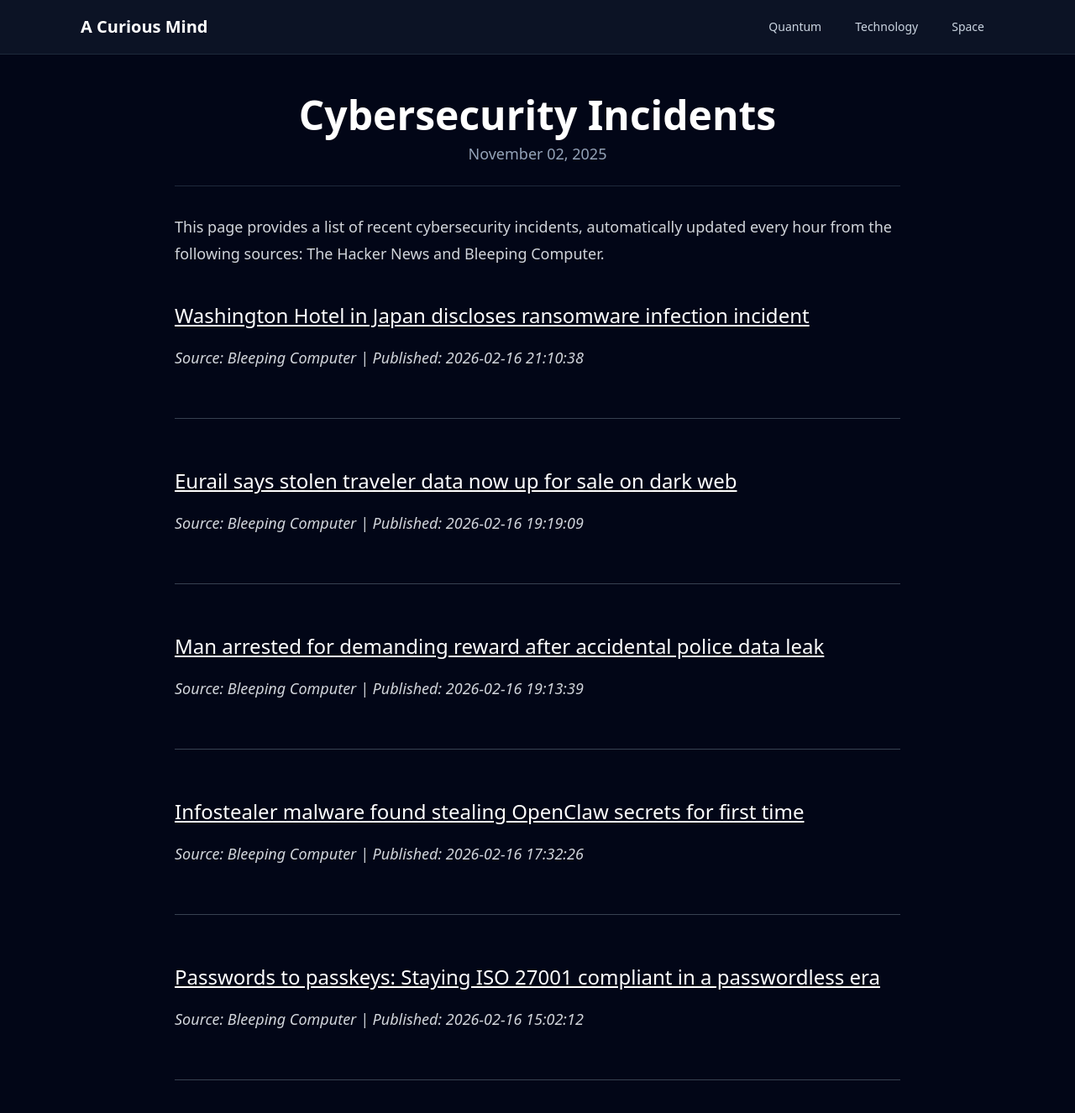
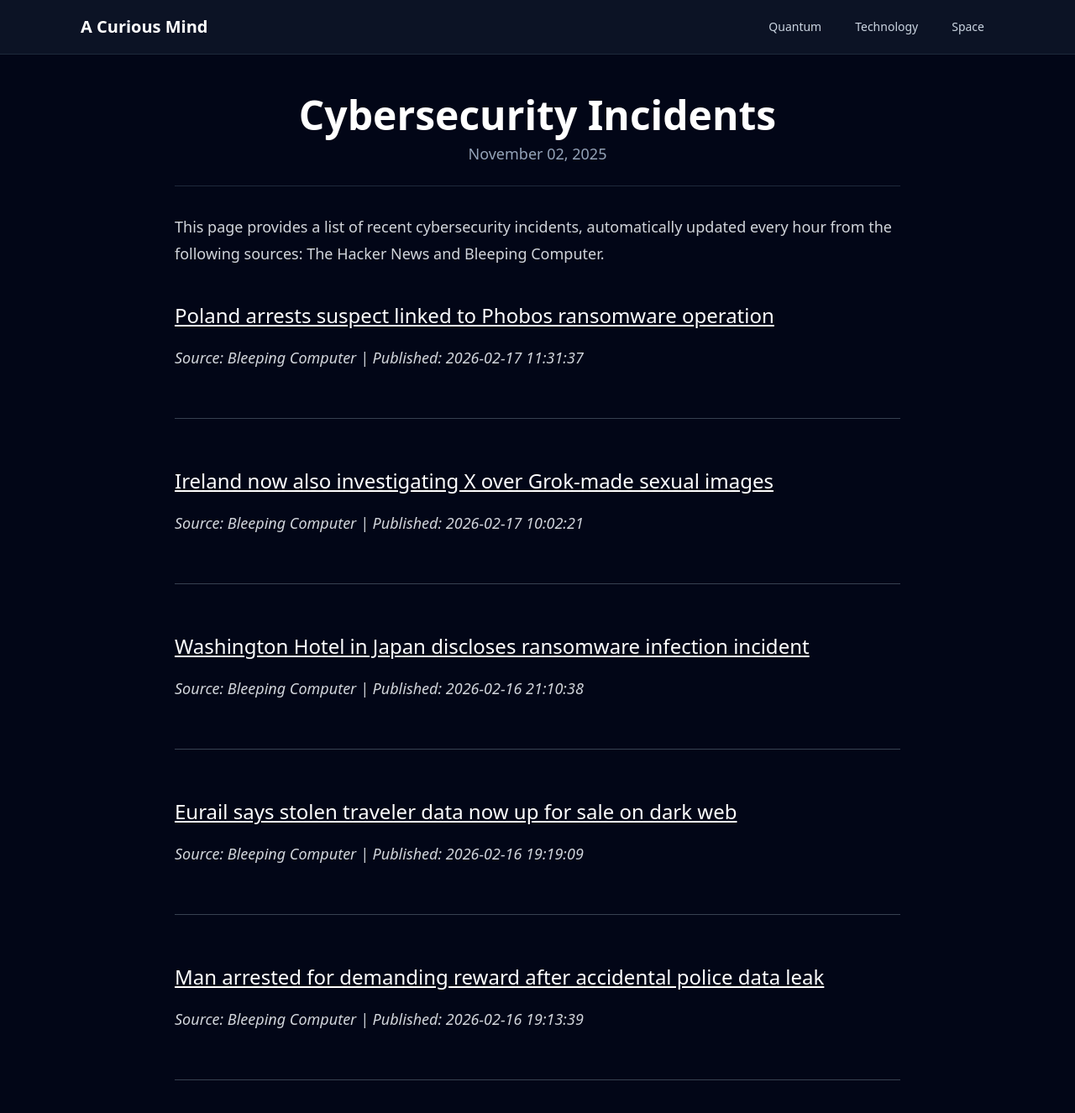
Before and after one commit to onehl7/onehl7.github.io, a Jekyll site: the page built from _posts/2025-11-02-cybersecurity-incidents.md, in a window 1280 px wide and 1400 px high. Shown: the top 1326 px of the window at 84% size. Built offline with Jekyll 4.4.1, drawn with Linux system fonts in a browser that asks for light colours; nearby versions of some CDN libraries.

Commit message:
Update news data

```diff
--- a/_data/news.json
+++ b/_data/news.json
@@ -1,4 +1,16 @@
 [
+  {
+    "source": "Bleeping Computer",
+    "title": "Poland arrests suspect linked to Phobos ransomware operation",
+    "link": "https://www.bleepingcomputer.com/news/security/poland-arrests-suspect-linked-to-phobos-ransomware-operation/",
+    "published": "2026-02-17 11:31:37"
+  },
+  {
+    "source": "Bleeping Computer",
+    "title": "Ireland now also investigating X over Grok-made sexual images",
+    "link": "https://www.bleepingcomputer.com/news/security/ireland-now-also-investigating-x-over-grok-made-sexual-images/",
+    "published": "2026-02-17 10:02:21"
+  },
   {
     "source": "Bleeping Computer",
     "title": "Washington Hotel in Japan discloses ransomware infection incident",
@@ -16,17 +28,5 @@
     "title": "Man arrested for demanding reward after accidental police data leak",
     "link": "https://www.bleepingcomputer.com/news/security/man-arrested-for-demanding-reward-after-accidental-police-data-leak/",
     "published": "2026-02-16 19:13:39"
-  },
-  {
-    "source": "Bleeping Computer",
-    "title": "Infostealer malware found stealing OpenClaw secrets for first time",
-    "link": "https://www.bleepingcomputer.com/news/security/infostealer-malware-found-stealing-openclaw-secrets-for-first-time/",
-    "published": "2026-02-16 17:32:26"
-  },
-  {
-    "source": "Bleeping Computer",
-    "title": "Passwords to passkeys: Staying ISO 27001 compliant in a passwordless era",
-    "link": "https://www.bleepingcomputer.com/news/security/passwords-to-passkeys-staying-iso-27001-compliant-in-a-passwordless-era/",
-    "published": "2026-02-16 15:02:12"
   }
 ]
```
